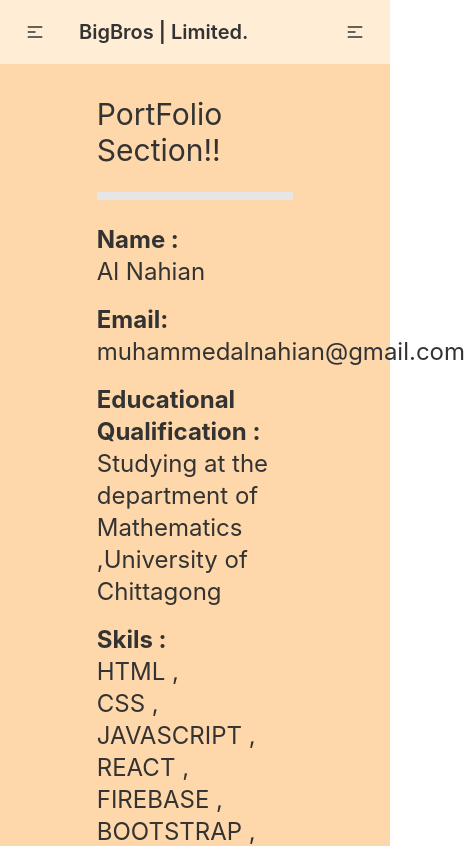
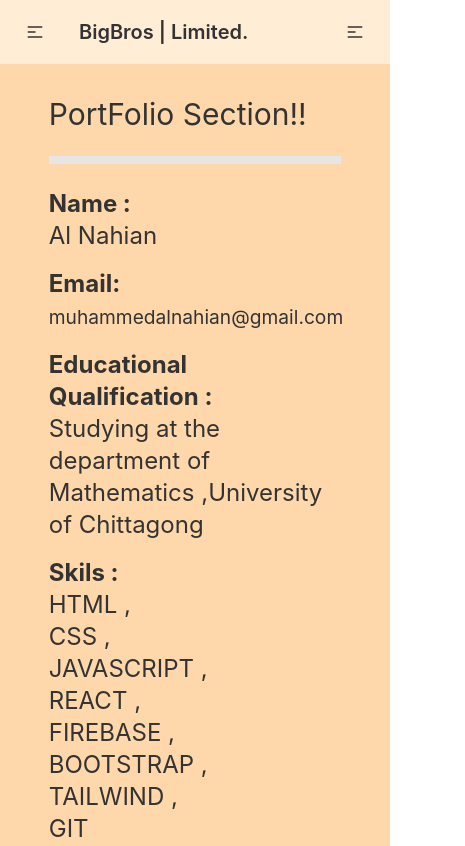
Before and after one commit to mdAlnahian/tools-manufacturer-client, a React (Create React App) app: page /portfolio in a window 390 px wide. Shown: the top 846 px of the page, 465 px wide, since content can reach past the window. Built offline with nearby package versions, Linux system fonts and the light colour scheme; no server answers.

Commit message:
portfolio responsived

```diff
--- a/src/Pages/Portfolio.js
+++ b/src/Pages/Portfolio.js
@@ -3,7 +3,7 @@ import React from "react";
 const Portfolio = () => {
   return (
     <div className="flex justify-center items-center bg-orange-200 pb-24">
-      <div className="pt-24 w-3/4 lg:w-2/5 mx-auto px-12">
+      <div className="pt-24 w-3/4 lg:w-2/5 mx-auto">
         <h1 className="text-3xl pb-6">PortFolio Section!!</h1>
         <div className="bg-base-200">
           <hr className="w-full h-2 mb-6 rounded" />
@@ -14,7 +14,7 @@ const Portfolio = () => {
         </h2>
         <h2 className="text-2xl pb-4">
           <span className="font-bold">Email: </span> <br />
-          muhammedalnahian@gmail.com{" "}
+          <small>muhammedalnahian@gmail.com</small>
         </h2>
         <h2 className="text-2xl pb-4">
           <span className="font-bold">Educational Qualification : </span> <br />
```
